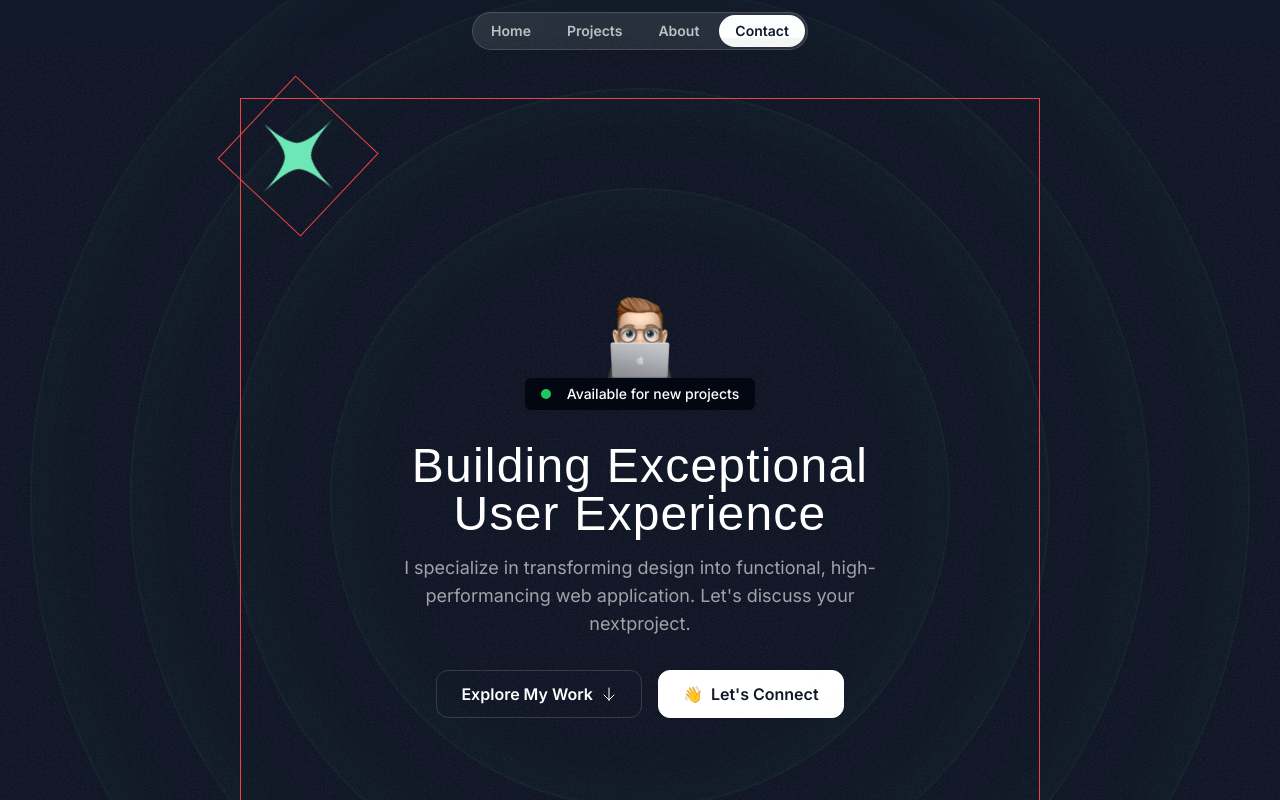
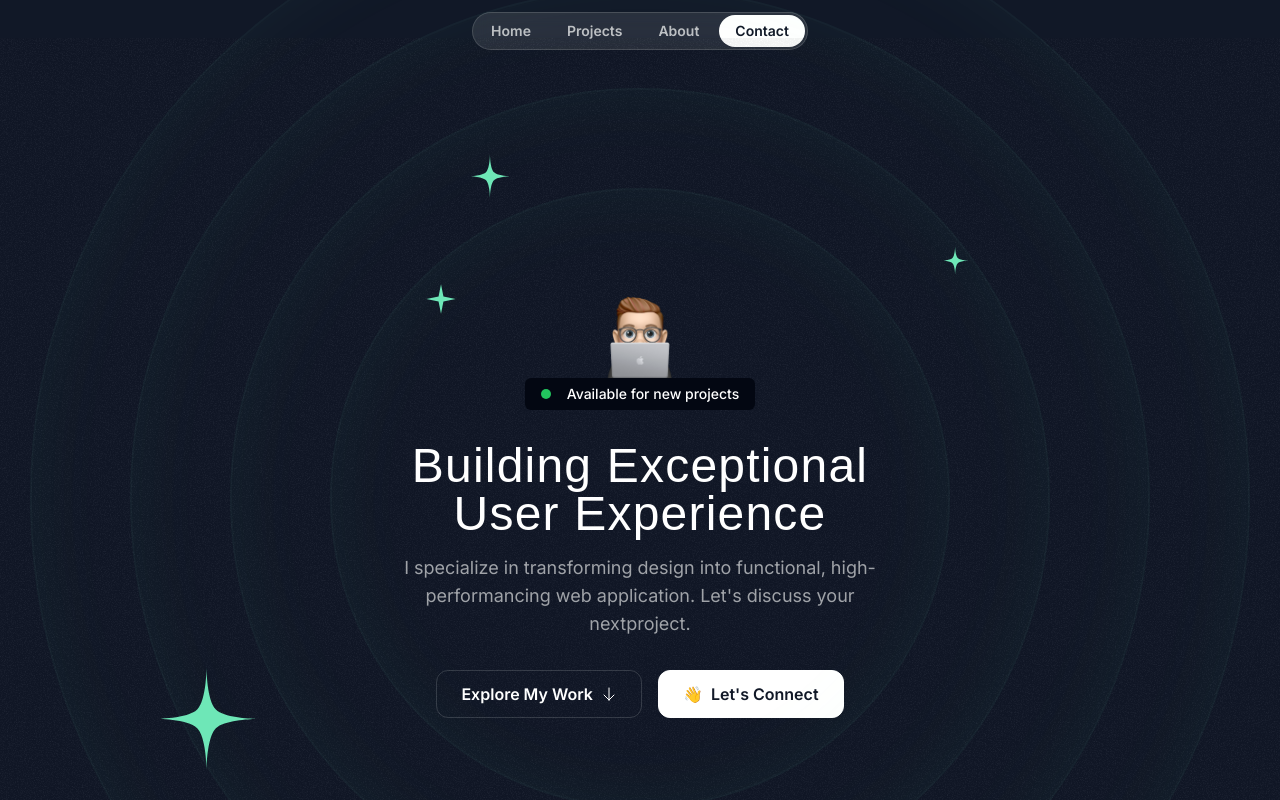
Before and after one commit to Niteshpanday05/portfolio, a Next.js app: page / in a window 1280 px wide. Shown: the top 800 px of the page. Built offline with nearby package versions, Linux system fonts and the light colour scheme; a web font is replaced by a local one.

Commit message:
star features completed

```diff
--- a/src/components/HeroOrbit.tsx
+++ b/src/components/HeroOrbit.tsx
@@ -3,17 +3,21 @@ import { PropsWithChildren } from "react";
 export const HeroOrbit = ({
   children,
   size,
-}: PropsWithChildren<{ size: number }>) => {
+  rotation
+}: PropsWithChildren<{ size: number; rotation:number }>) => {
   return (
     <div className="absolute top-1/2 left-1/2 -translate-x-1/2 -translate-y-1/2 ">
       <div
-        className="border border-red-500 size-[800px]"
+        className=" "
         style={{
+            transform:`rotate(${rotation}deg)`,
           height: `${size}px`,
           width: `${size}px`,
         }}
       >
-        <div className="border border-red-500 inline-flex animate-spin [animation-duration:5s]">
+        <div className=" inline-flex" style={{
+            transform:`rotate(${rotation * -1}deg)`
+        }}>
           {children}
         </div>
       </div>
--- a/src/sections/Hero.tsx
+++ b/src/sections/Hero.tsx
@@ -4,6 +4,7 @@ import ArrowDown from "@/assets/icons/arrow-down.svg";
 import grainImage from "@/assets/images/grain.jpg";
 import StarIcon from "@/assets/icons/star.svg";
 import { HeroOrbit } from "@/components/HeroOrbit";
+import SparkleIcon from '@/assets/icons/sparkle.svg';
 
 export const HeroSection = () => {
   return (
@@ -18,8 +19,17 @@ export const HeroSection = () => {
       <div className=" size-[820px] hero-ring"></div>
       <div className=" size-[1020px] hero-ring"></div>
       <div className=" size-[1220px] hero-ring"></div>
-      <HeroOrbit size={800}>
+      <HeroOrbit size={800} rotation={-72}>
         <StarIcon className="size-28 text-emerald-300"/>
+      </HeroOrbit>
+      <HeroOrbit size={550} rotation={20}>
+        <StarIcon className="size-12 text-emerald-300"/>
+      </HeroOrbit>
+      <HeroOrbit size={590} rotation={98}>
+        <StarIcon className="size-8 text-emerald-300"/>
+      </HeroOrbit>
+      <HeroOrbit size={430} rotation={0}>
+        <SparkleIcon className="size-8 text-emerald-300"/>
       </HeroOrbit>
       <div className="container">
         <div className="flex flex-col items-center">
```
